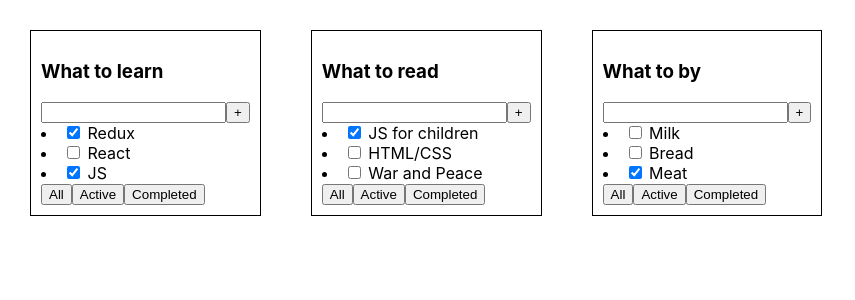
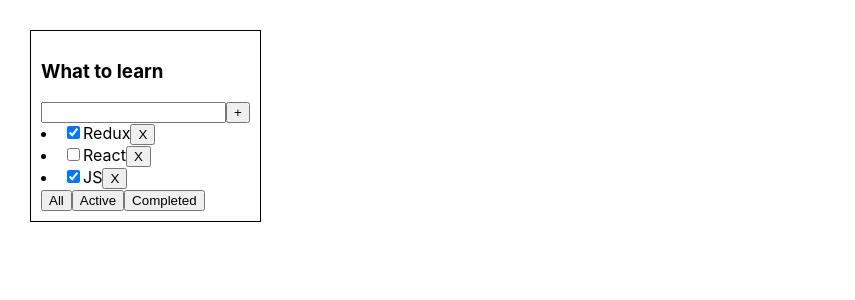
Before and after one commit to shevchenkooleg/it-incubator-todolist-ts, a React (Create React App) app: page / in a window 1280 px wide. Shown: the top 300 px of the page, without its empty margins (0-855 px from the left). Built offline with nearby package versions, Linux system fonts and the light colour scheme.

Commit message:
local state implement

```diff
--- a/src/App.tsx
+++ b/src/App.tsx
@@ -1,8 +1,66 @@
-import React from 'react';
+import React, {useState} from 'react';
 import './App.css';
 import TodoList, {TaskType} from "./TodoList/TodoList";
 
-let whatToLearnTasks: Array<TaskType> = [
+// let whatToLearnTasks: Array<TaskType> = [
+//     {
+//         id: 1,
+//         title: 'Redux',
+//         isDone: true
+//     },
+//     {
+//         id: 2,
+//         title: 'React',
+//         isDone: false
+//     },
+//     {
+//         id: 3,
+//         title: 'JS',
+//         isDone: true
+//     }
+// ]
+// let whatToReadTasks: Array<TaskType> = [
+//     {
+//         id: 1,
+//         title: 'JS for children',
+//         isDone: true
+//     },
+//     {
+//         id: 2,
+//         title: 'HTML/CSS',
+//         isDone: false
+//     },
+//     {
+//         id: 3,
+//         title: 'War and Peace',
+//         isDone: false
+//     }
+// ]
+// let whatToByTasks: Array<TaskType> = [
+//     {
+//         id: 1,
+//         title: 'Milk',
+//         isDone: false
+//     },
+//     {
+//         id: 2,
+//         title: 'Bread',
+//         isDone: false
+//     },
+//     {
+//         id: 3,
+//         title: 'Meat',
+//         isDone: true
+//     }
+// ]
+
+export type filterValuesType = 'all' | 'active' | 'completed'
+
+
+function App() {
+
+    const [tasks, setTasks] = useState<Array<TaskType>>(
+        [
             {
                 id: 1,
                 title: 'Redux',
@@ -19,50 +77,40 @@
                 isDone: true
             }
         ]
+    )
 
-let whatToReadTasks: Array<TaskType> = [
-    {
-        id: 1,
-        title: 'JS for children',
-        isDone: true
-    },
-    {
-        id: 2,
-        title: 'HTML/CSS',
-        isDone: false
-    },
-    {
-        id: 3,
-        title: 'War and Peace',
-        isDone: false
+    const [filt, setFilter] = useState<filterValuesType>('all')
+
+    const removeTask = (taskID: number) => {
+        const filteredTasks = tasks.filter(task => task.id !== taskID)
+        setTasks(filteredTasks)
+        console.log(filteredTasks)
     }
-]
 
-let whatToByTasks: Array<TaskType> = [
-    {
-        id: 1,
-        title: 'Milk',
-        isDone: false
-    },
-    {
-        id: 2,
-        title: 'Bread',
-        isDone: false
-    },
-    {
-        id: 3,
-        title: 'Meat',
-        isDone: true
+    const getFilteredTasksForRender = () => {
+        switch (filt) {
+            case 'completed':
+                return tasks.filter(t => t.isDone === true)
+            case "active":
+                return tasks.filter(t => t.isDone === false)
+            default:
+                return tasks
         }
-]
+    }
+
+    const changeFilter = (filter: filterValuesType) => {
+        setFilter(filter)
+    }
+
+    const FilteredTasksForRender = getFilteredTasksForRender()
 
 
-function App() {
+
     return (
         <div className="App">
-            <TodoList title={'What to learn'} tasks={whatToLearnTasks}/>
-            <TodoList title={'What to read'} tasks={whatToReadTasks}/>
-            <TodoList title={'What to by'} tasks={whatToByTasks}/>
+            <TodoList title={'What to learn'} tasks={FilteredTasksForRender} removeTask={removeTask} changeFilter={changeFilter}/>
+            {/*<TodoList title={'What to read'} tasks={whatToReadTasks} removeTask={removeTask}/>*/}
+            {/*<TodoList title={'What to by'} tasks={whatToByTasks} removeTask={removeTask}/>*/}
         </div>
     );
 }
--- a/src/TodoList/ButtonsBar/ButtonsBar.tsx
+++ b/src/TodoList/ButtonsBar/ButtonsBar.tsx
@@ -1,11 +1,16 @@
 import React from 'react';
+import {filterValuesType} from "../../App";
 
-const ButtonsBar = () => {
+type ButtonsBarPropsType = {
+    changeFilter: (filter: filterValuesType) => void
+}
+
+const ButtonsBar = (props: ButtonsBarPropsType) => {
     return (
         <div>
-            <button>All</button>
-            <button>Active</button>
-            <button>Completed</button>
+            <button onClick={() => props.changeFilter('all')}>All</button>
+            <button onClick={() => props.changeFilter('active')}>Active</button>
+            <button onClick={() => props.changeFilter('completed')}>Completed</button>
         </div>
     );
 };
--- a/src/TodoList/TasksArea/TasksArea.tsx
+++ b/src/TodoList/TasksArea/TasksArea.tsx
@@ -1,21 +1,21 @@
 import React from 'react';
 import NewTaskForm from "./NewTaskForm/NewTaskForm";
-import TaskItem from "./TasksItem/TaskItem";
-import {TaskType, TodoListPropsType} from "../TodoList";
+import TaskItems from "./TasksItem/TaskItem";
+import {TaskType} from "../TodoList";
 
 type TasksAreaPropsType = {
     tasks: Array<TaskType>
+    removeTask: (taskID: number) => void
 }
 
 
 
 const TasksArea = (props: TasksAreaPropsType) => {
 
-    console.log(props.tasks)
     return (
         <div>
             <NewTaskForm/>
-            <TaskItem tasks={props.tasks}/>
+            <TaskItems tasks={props.tasks} removeTask={props.removeTask}/>
         </div>
     );
 };
--- a/src/TodoList/TasksArea/TasksItem/TaskItem.tsx
+++ b/src/TodoList/TasksArea/TasksItem/TaskItem.tsx
@@ -3,16 +3,24 @@
 
 type TaskPropsType = {
     tasks: Array<TaskType>
+    removeTask: (taskID: number) => void
 }
 
-const TaskItem = (props: TaskPropsType) => {
+const TaskItems = (props: TaskPropsType) => {
+    const tasksComponentsList = props.tasks.map(task => {
+        return (
+            <li key={task.id}>
+                <input type="checkbox" checked={task.isDone}/>
+                <span>{task.title}</span>
+                <button onClick={() => props.removeTask(task.id)}>X</button>
+            </li>)
+    })
+
     return (
         <div>
-            <li><input type="checkbox" checked={props.tasks[0].isDone}/> <span>{props.tasks[0].title}</span></li>
-            <li><input type="checkbox" checked={props.tasks[1].isDone}/> <span>{props.tasks[1].title}</span></li>
-            <li><input type="checkbox" checked={props.tasks[2].isDone}/> <span>{props.tasks[2].title}</span></li>
+            {tasksComponentsList}
         </div>
     );
 };
 
-export default TaskItem;
+export default TaskItems;
--- a/src/TodoList/TodoList.tsx
+++ b/src/TodoList/TodoList.tsx
@@ -3,11 +3,14 @@
 import ButtonsBar from "./ButtonsBar/ButtonsBar";
 import TasksArea from "./TasksArea/TasksArea";
 import style from './TasksArea/TodoList.module.css'
+import {filterValuesType} from "../App";
 
 
 export type TodoListPropsType = {
     title: string
     tasks: Array<TaskType>
+    removeTask: (taskID: number) => void
+    changeFilter: (filter: filterValuesType) => void
 }
 
 export type TaskType = {
@@ -18,13 +21,11 @@
 
 const TodoList = (props: TodoListPropsType) => {
 
-    // console.log(props.tasks)
-
     return (
         <div className={style.content}>
             <Header title={props.title} />
-            <TasksArea tasks={props.tasks} />
-            <ButtonsBar/>
+            <TasksArea tasks={props.tasks} removeTask={props.removeTask}/>
+            <ButtonsBar changeFilter={props.changeFilter}/>
         </div>
     );
 };
```
Lines whose indentation alone changed are shown as unchanged.
